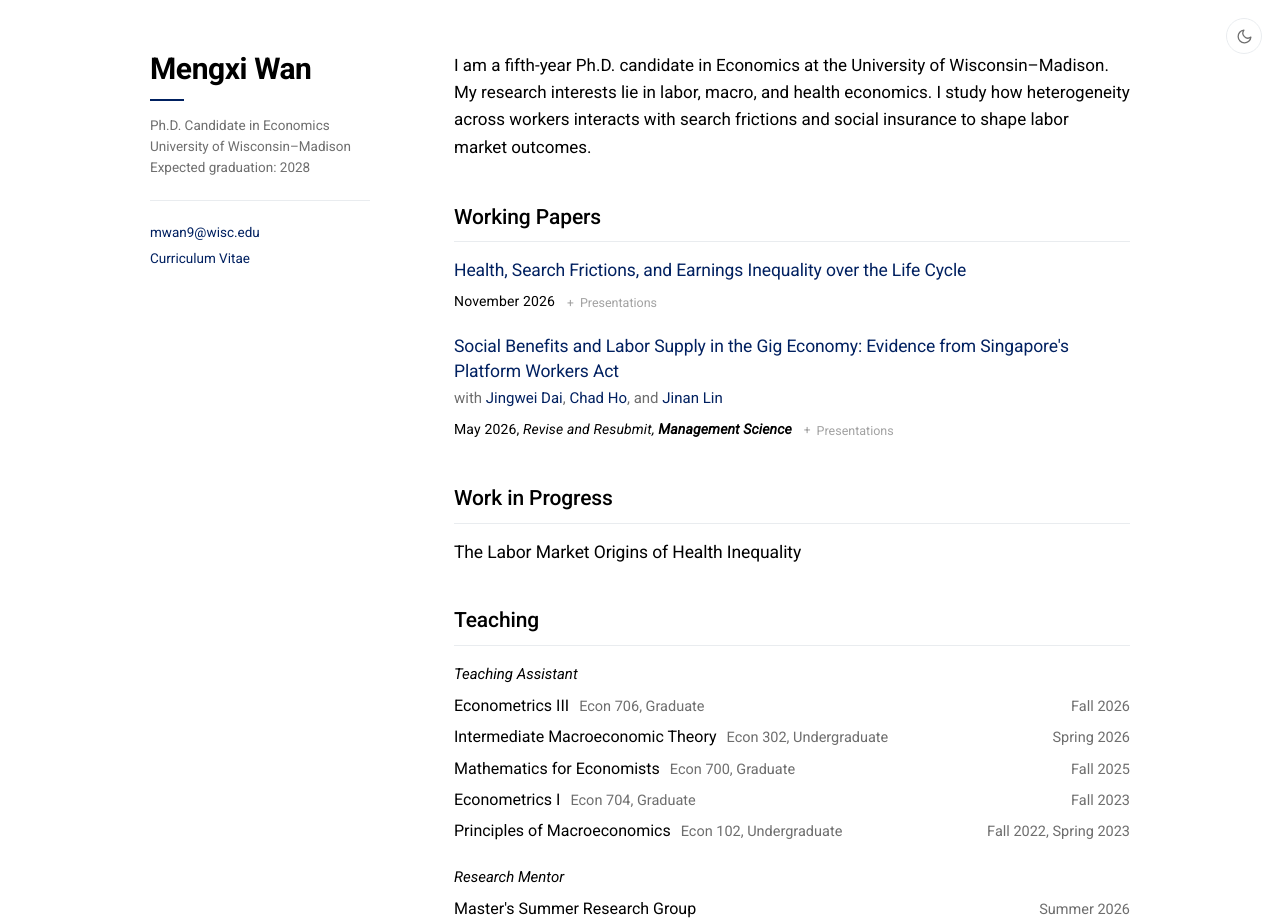
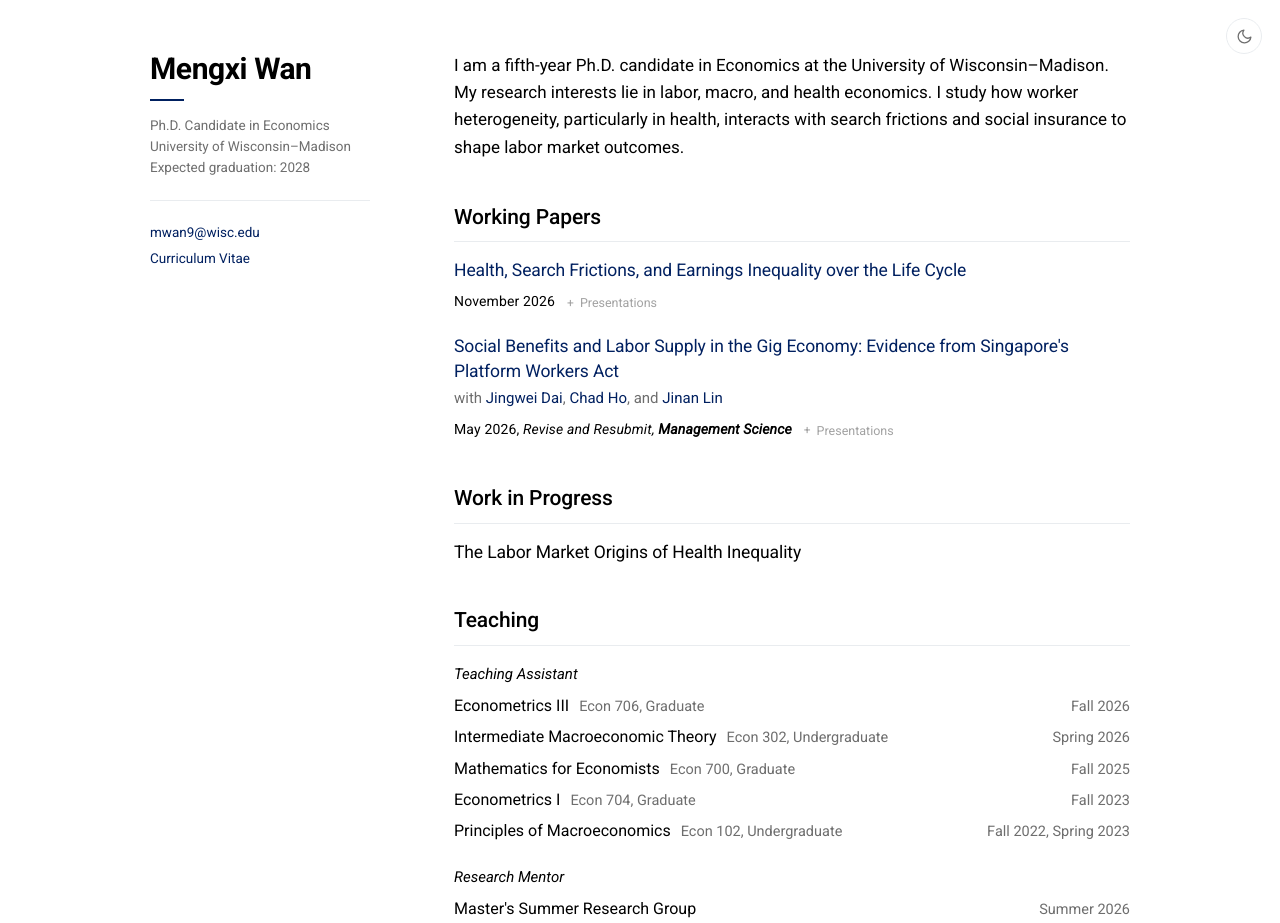
Before and after one commit to mengxi-wan/homepage, a plain HTML site: page index.html in a window 1280 px wide. Drawn offline with Linux system fonts and the light colour scheme.

Commit message:
Intro: worker heterogeneity, particularly in health
Co-Authored-By: Claude Opus 5.5 <noreply@anthropic.com>

```diff
--- a/index.html
+++ b/index.html
@@ -421,7 +421,7 @@ main{
     <p class="intro">
       I am a fifth-year Ph.D. candidate in Economics at the University of
       <span style="white-space:nowrap">Wisconsin&ndash;Madison</span>. My research interests lie in labor, macro,
-      and health economics. I study how heterogeneity across workers interacts with
+      and health economics. I study how worker heterogeneity, particularly in health, interacts with
       search frictions and social insurance to shape labor market outcomes.
     </p>
 
```
